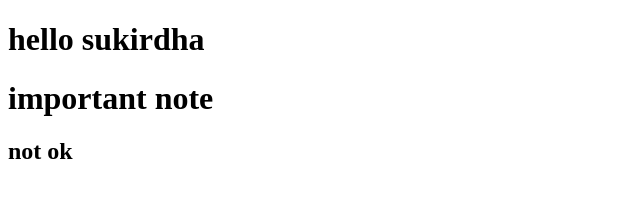
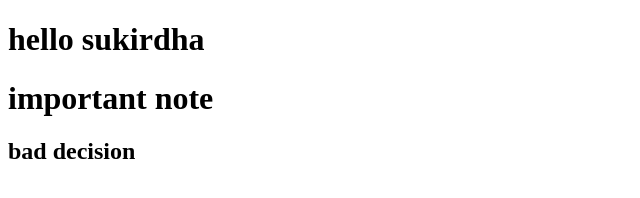
Before and after one commit to SUKIRDHA/example, a plain HTML site: page index.html in a window 1280 px wide. Shown: the whole page, without its empty margins (0-640 px from the left). Drawn offline with Linux system fonts and the light colour scheme.

Commit message:
Update index.html

```diff
--- a/index.html
+++ b/index.html
@@ -7,7 +7,8 @@
         <body>
             <h1>hello sukirdha</h1>
             <h1>important note</h1>
-            <h2>not ok</h2>
+            <h2>bad decision </h2>
+
         </body>
     </head>
 </html>
```
